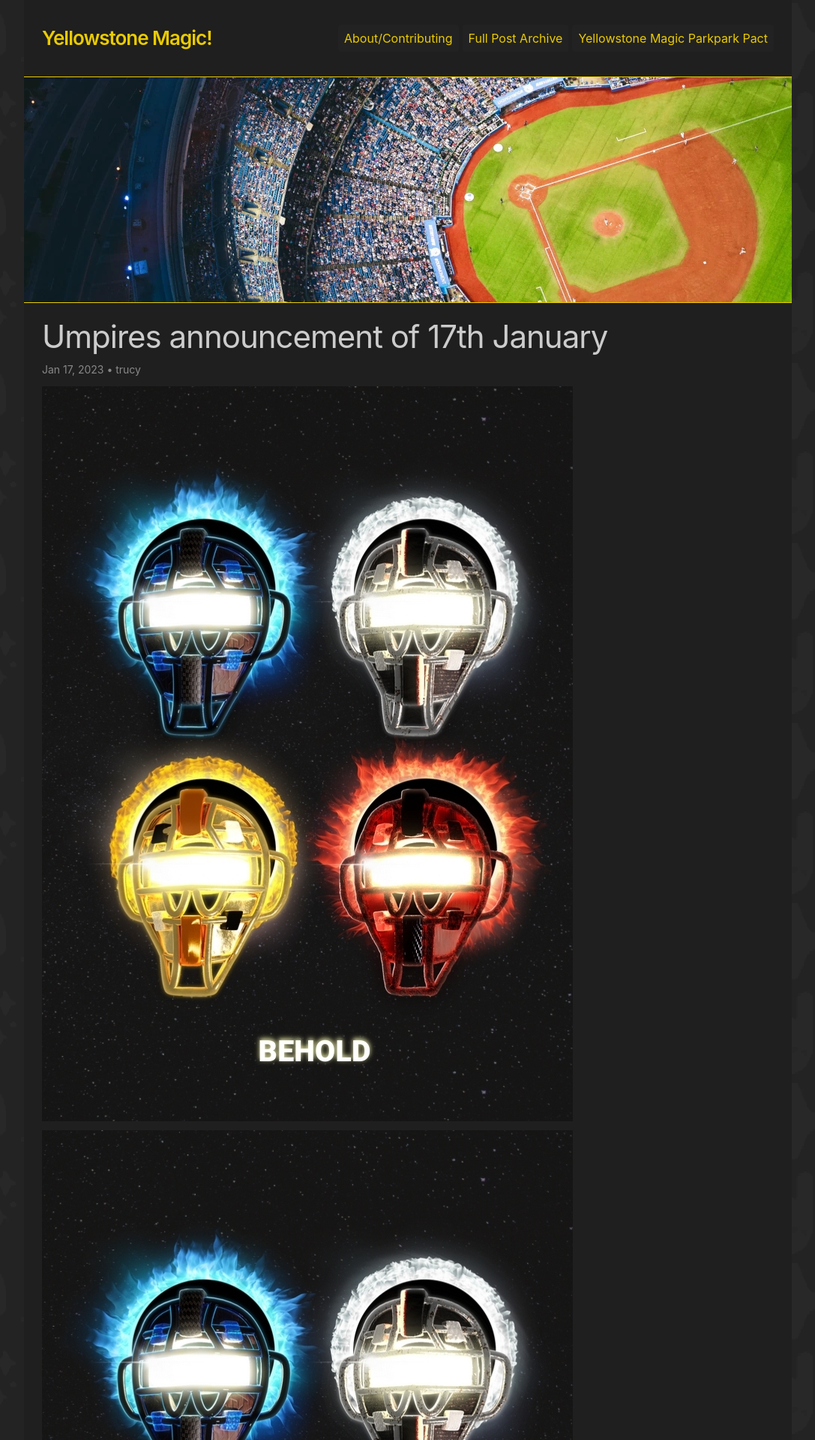
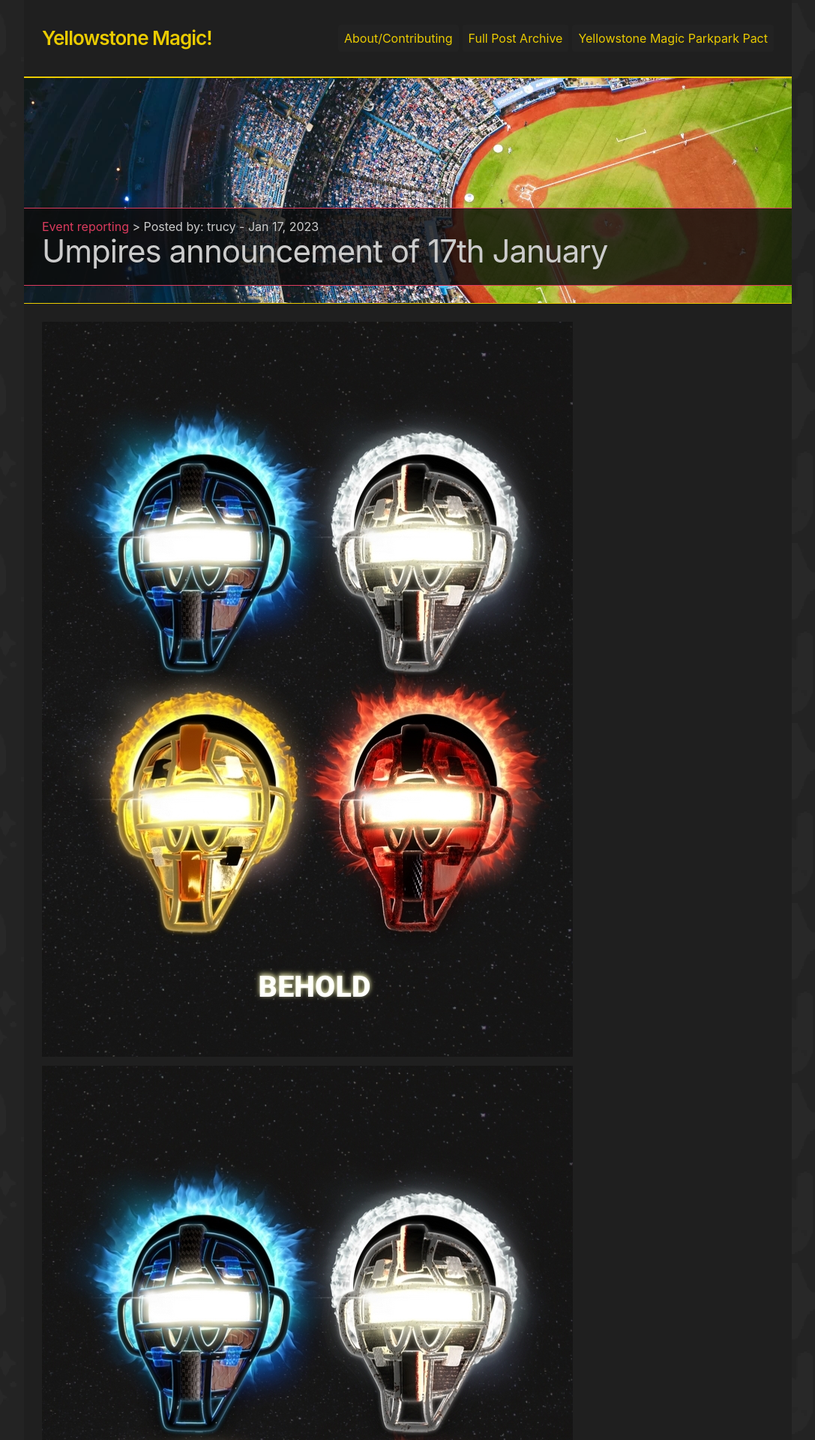
Before and after one commit to yellowstone-magic/yellowstone-magic.github.io, a Jekyll site: the page built from _posts/2023-01-17-umpires-announcement-of-17th-january copy.markdown, in a window 1280 px wide. Shown: the top 1920 px of the page at 75% size, without its empty margins (96-1183 px from the left). Built offline with Jekyll 4.4.1, drawn with Linux system fonts in a browser that asks for light colours.

Commit message:
slight update to post meta formatting and the landing splash

```diff
--- a/_layouts/post.html
+++ b/_layouts/post.html
@@ -2,24 +2,31 @@
 layout: default
 ---
 <article class="post h-entry" itemscope itemtype="http://schema.org/BlogPosting">
-
+  {%- assign date_format = site.minima.date_format | default: "%b %-d, %Y" -%}
   <header class="post-header">
     <div class="splash-img">
       {% if page.thumbnail > "" %}
       <img src="/assets/theme/{{ page.thumbnail }}.webp" alt/>
       {% else %}
-      <img src="/assets/theme/splash.webp" alt/>
+      <img src="/assets/theme/{{ category_name | slugize }}.webp" alt/>
       {% endif %}
     </div>
-    <h1 class="post-title p-name" itemprop="name headline">{{ page.title | escape }}</h1>
-    <p class="post-meta">
-      <time class="dt-published" datetime="{{ page.date | date_to_xmlschema }}" itemprop="datePublished">
-        {%- assign date_format = site.minima.date_format | default: "%b %-d, %Y" -%}
-        {{ page.date | date: date_format }}
-      </time>
-      {%- if page.author -%}
-        • <span itemprop="author" itemscope itemtype="http://schema.org/Person"><span class="p-author h-card" itemprop="name">{{ page.author }}</span></span>
-      {%- endif -%}</p>
+    <div class="featured-post-info">
+      <span class="post-meta">
+        {% unless page.categories == empty %}
+          {%for categories in page.categories %}
+            <a href="/categories/#{{ categories | slugize }}">{{ categories }}</a> >
+          {% endfor %}
+        {% endunless %}
+        {%- if page.author -%}
+        <span itemprop="author" itemscope itemtype="http://schema.org/Person"><span class="p-author h-card" itemprop="name">Posted by: {{ page.author }}</span></span> -
+        {%- endif -%}
+        <time class="dt-published" datetime="{{ page.date | date_to_xmlschema }}" itemprop="datePublished">
+          {{ page.date | date: date_format }}
+        </time>
+      </span>
+      <h1 class="post-title p-name" itemprop="name headline">{{ page.title | escape }}</h1>
+    </div>
   </header>
 
   <div class="post-content e-content" itemprop="articleBody">
--- a/_sass/minima/_layout.scss
+++ b/_sass/minima/_layout.scss
@@ -260,6 +260,7 @@
   position: relative;
   padding-top: $spacing-unit;
   margin-top: $spacing-unit;
+}
 
 .splash-img {
   margin: #{-1*$spacing-unit} #{-1*$spacing-unit} $spacing-unit #{-1*$spacing-unit};
@@ -289,7 +290,8 @@
 
   .post-meta {
     color: $text-color;
-    }
+
+    font-size: $base-font-size;
   }
 }
 
```
Also changed, not shown: _layouts/home.html (+1 -18 lines). Lines whose indentation alone changed are shown as unchanged.
